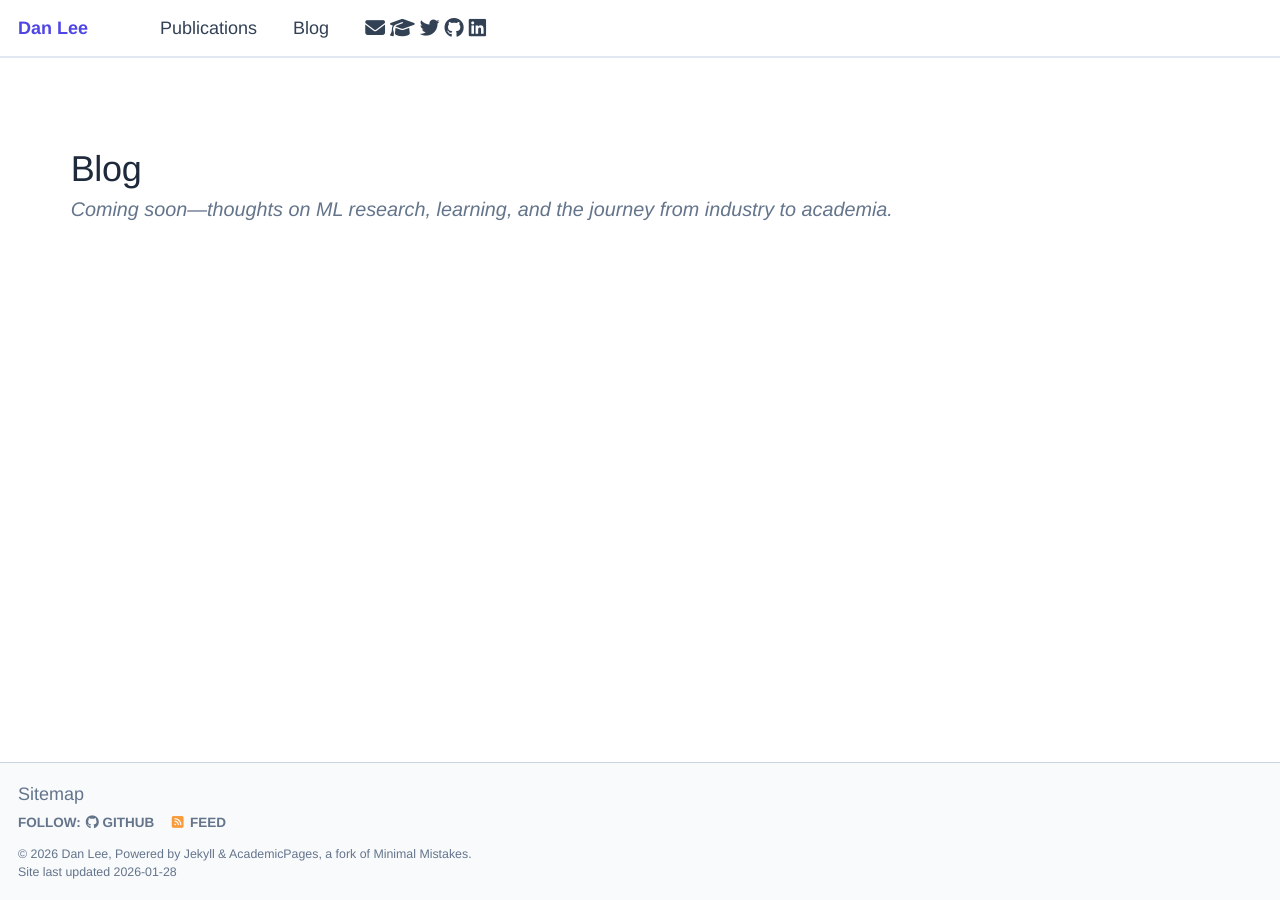
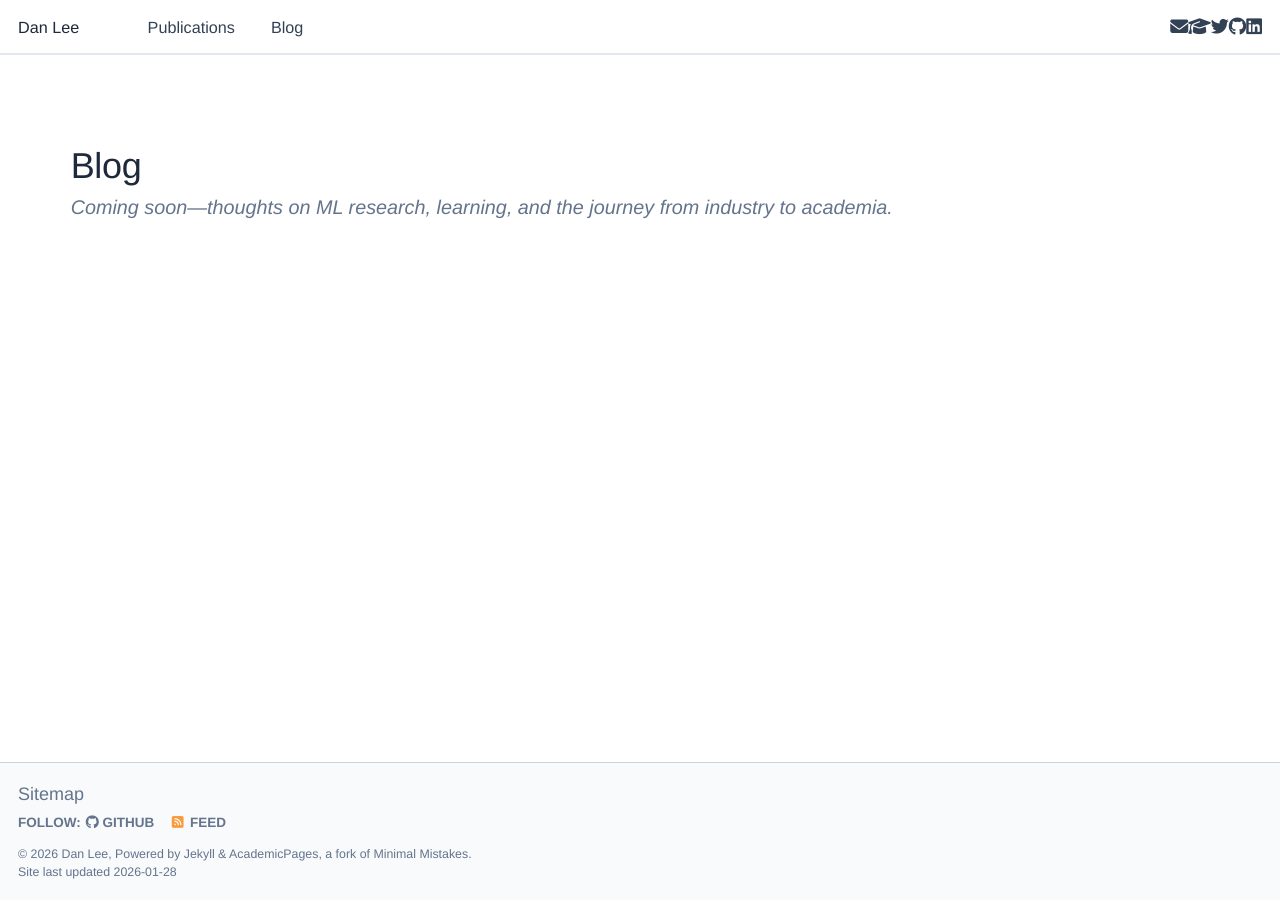
Before and after one commit to danihyunlee/danihyunlee.github.io, a Jekyll site: the page built from _pages/blog.md, in a window 1280 px wide. Built offline with Jekyll 4.4.1, drawn with Linux system fonts in a browser that asks for light colours.

Commit message:
minor formatting nits

```diff
--- a/_includes/masthead.html
+++ b/_includes/masthead.html
@@ -15,15 +15,15 @@
             {% endif %}
             <li class="masthead__menu-item"><a href="{{ domain }}{{ link.url }}"{% if link.highlight %} class="masthead__highlight"{% endif %}>{{ link.title }}</a></li>
           {% endfor %}
-          <li class="masthead__menu-item masthead__social-links">
-            <a href="mailto:dani.cmh.lee@gmail.com" title="Email"><i class="fas fa-envelope"></i></a>
-            <a href="https://scholar.google.com/" target="_blank" title="Google Scholar"><i class="fas fa-graduation-cap"></i></a>
-            <a href="https://x.com/Danicmhlee" target="_blank" title="X"><i class="fab fa-twitter"></i></a>
-            <a href="https://github.com/danihyunlee" target="_blank" title="GitHub"><i class="fab fa-github"></i></a>
-            <a href="https://www.linkedin.com/in/dan-l-92a06a135/" target="_blank" title="LinkedIn"><i class="fab fa-linkedin"></i></a>
-          </li>
         </ul>
         <ul class="hidden-links hidden"></ul>
+        <div class="masthead__social-links">
+          <a href="mailto:dani.cmh.lee@gmail.com" title="Email"><i class="fas fa-envelope"></i></a>
+          <a href="https://scholar.google.com/" target="_blank" title="Google Scholar"><i class="fas fa-graduation-cap"></i></a>
+          <a href="https://x.com/Danicmhlee" target="_blank" title="X"><i class="fab fa-twitter"></i></a>
+          <a href="https://github.com/danihyunlee" target="_blank" title="GitHub"><i class="fab fa-github"></i></a>
+          <a href="https://www.linkedin.com/in/dan-l-92a06a135/" target="_blank" title="LinkedIn"><i class="fab fa-linkedin"></i></a>
+        </div>
       </nav>
     </div>
   </div>
--- a/_sass/layout/_masthead.scss
+++ b/_sass/layout/_masthead.scss
@@ -44,12 +44,17 @@
   }
 
   &__name {
-    color: var(--global-accent-color) !important;
-    font-weight: 700;
+    color: var(--global-text-color) !important;
+    font-weight: 500;
+    transition: color 0.2s ease;
+
+    &:hover {
+      color: var(--global-accent-color) !important;
+    }
   }
 
   &__highlight {
-    color: var(--global-accent-color) !important;
+    color: var(--global-text-color) !important;
   }
 }
 
@@ -68,23 +73,26 @@
   display: block;
   list-style-type: none;
   white-space: nowrap;
+  font-size: 0.9rem;
 
   &--lg {
     padding-right: 2em;
-    font-weight: 700;
+    font-weight: 500;
+    font-size: 0.9rem;
   }
 }
 
 .masthead__social-links {
-  display: table-cell !important;
-  vertical-align: middle;
+  display: flex !important;
+  align-items: center;
   white-space: nowrap;
+  margin-left: auto;
   padding-left: 1rem;
 
   a {
     display: inline-block !important;
     color: var(--global-text-color-light);
-    font-size: 1.1rem;
+    font-size: 1rem;
     padding: 0.3rem 0.4rem;
     margin: 0 !important;
 
--- a/_sass/layout/_navigation.scss
+++ b/_sass/layout/_navigation.scss
@@ -176,6 +176,8 @@
   position: relative;
   min-width: 250px;
   background: var(--global-bg-color);
+  display: flex;
+  align-items: center;
 
   a {
     display: block;
@@ -203,14 +205,15 @@
   }
 
   .visible-links {
-    display: table;
+    display: flex;
+    align-items: center;
 
     li {
-      display: table-cell;
-      vertical-align: middle;
+      display: flex;
+      align-items: center;
 
       &:first-child {
-        font-weight: bold;
+        font-weight: 500;
         text-wrap: wrap;
 
         a {
```
Also changed, not shown: _pages/about.md (+1 -1 lines), 2 other files.
